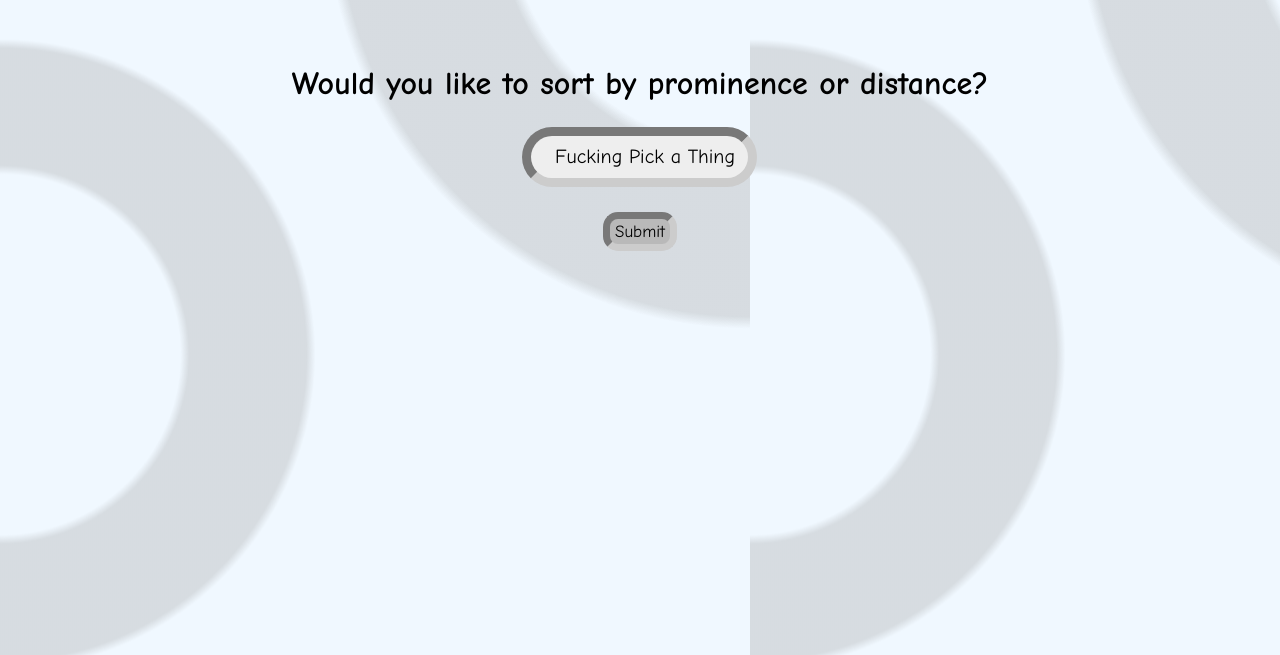
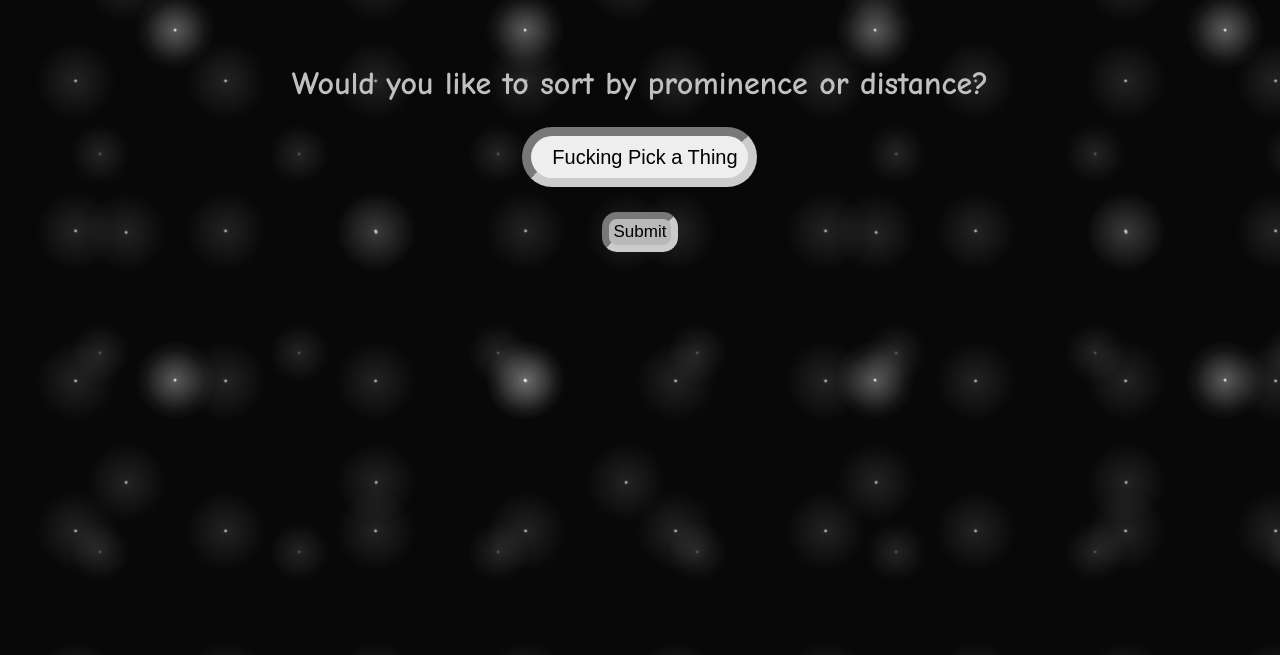
Before and after one commit to MoonWatcher582/WTF_is_Open, a plain HTML site: page templates/index.html in a window 1280 px wide. Shown: the part 145-800 px from the top of the page. Drawn offline with Linux system fonts and the light colour scheme; files that its build step writes are made by us from their sources.

Commit message:
parallax space

```diff
--- a/static/style.css
+++ b/static/style.css
@@ -1,15 +1,19 @@
 body {
-	background:
-	radial-gradient(circle at 100% 5%, transparent 20%, rgba(155, 155, 155,.3) 21%, rgba(155, 155, 155,.3) 34%, transparent 35%, transparent),
-	radial-gradient(circle at 0% 50%, transparent 20%, rgba(155, 155, 155,.3) 21%, rgba(155, 155, 155,.3) 34%, transparent 35%, transparent) 0 -50px;
-	background-color: aliceblue;
-	background-size: 750px 1000px;
-	-moz-animation: background-transition 8s linear 7.5s, animated-background 11.09s linear alternate infinite, shake 2s ease 3.5s alternate 2;
+	background-color: #080808;
+	background-image:
+	radial-gradient(white, rgba(255,255,255,.2) 2px, transparent 40px),
+	radial-gradient(white, rgba(255,255,255,.15) 1px, transparent 30px),
+	radial-gradient(white, rgba(255,255,255,.1) 2px, transparent 40px),
+	radial-gradient(white, rgba(255,255,255,.1) 2px, transparent 40px),
+	radial-gradient(rgba(255,255,255,.4), rgba(255,255,255,.1) 2px, transparent 30px);
+	background-size: 350px 350px, 350px 350px, 250px 250px, 150px 150px, 199px 199px;
+	background-position: 0 0, 40px 60px, 130px 270px, 70px 100px, 70px 50px;
+	-moz-animation: background-transition 8s linear 7.5s, animated-background 11.09s ease alternate infinite, shake 2s ease 3.5s alternate 2;
 	-webkit-animation: background-transition 8s cubic-bezier(0.1,0.1,1,0.7), 7.5s, animated-background 10.09s linear alternate infinite, shake 2s ease 3.5s alternate 2;
 }
-
-* {
-	font-family: Futura Condensed Medium, Futura, Comic Sans MS, fantasy;
+body {
+	font-family: Futura Condensed Medium, Futura, Comic Sans MS, Helvetica, Arial, sans-serif;
+	color: silver;
 }
 
 .flexcontainer {
@@ -48,7 +52,7 @@ h1{
 }
 
 #fuck {
--webkit-animation: h1-text-color 1s steps(40,end) alternate infinite;
+	-webkit-animation: h1-text-color 1.5s ease alternate infinite;
 }
 
 #labelname {
```
Also changed, not shown: Gruntfile.js (deleted, +0 -19 lines), README.md. Lines whose indentation alone changed are shown as unchanged.
